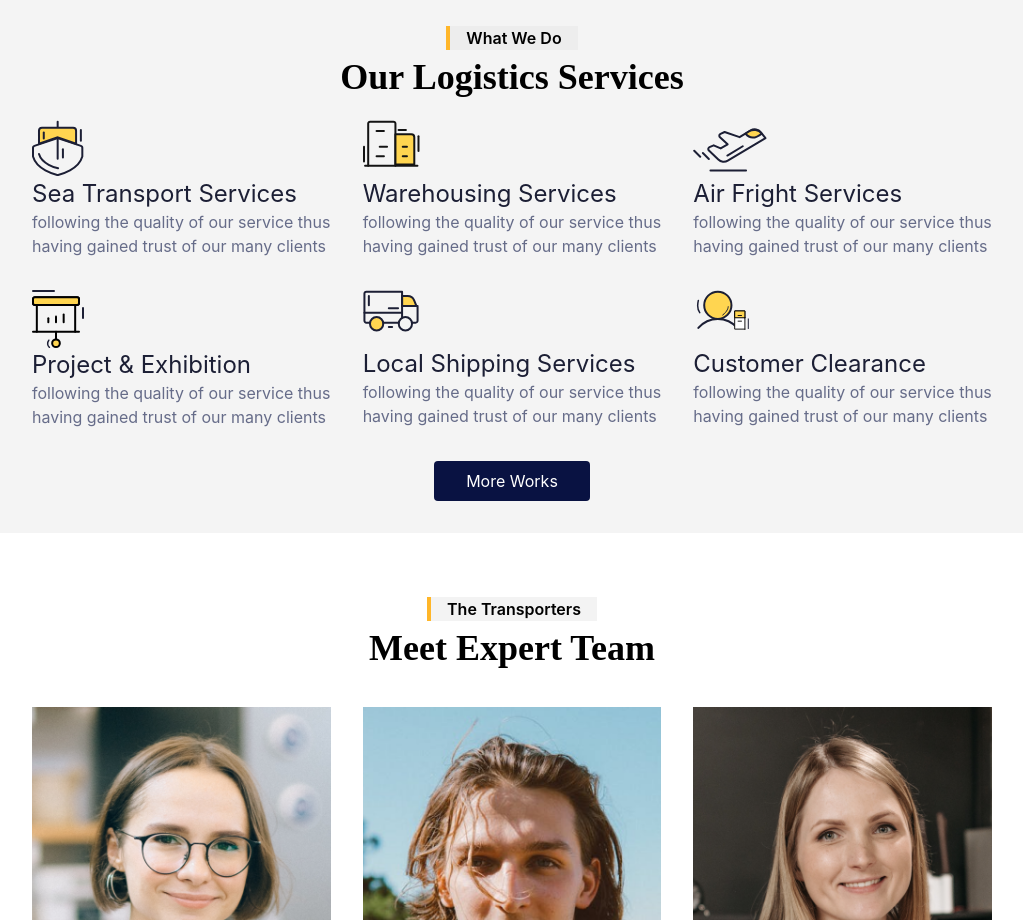
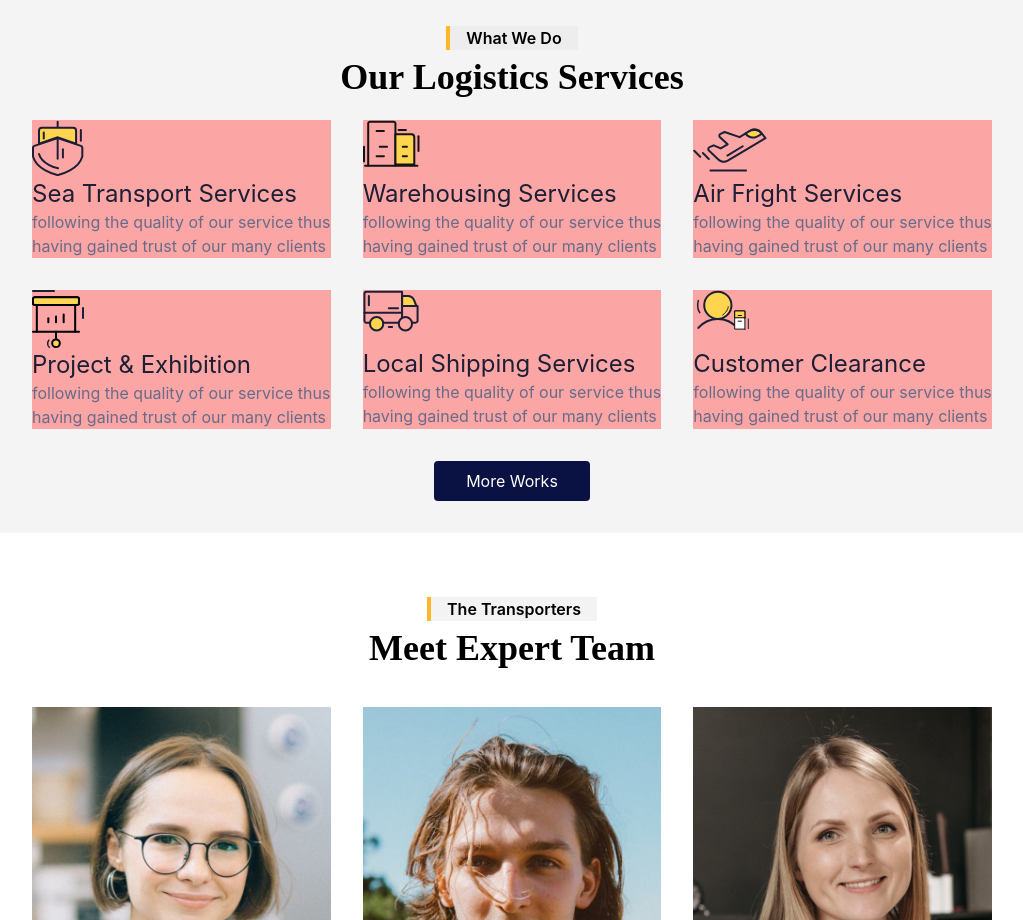
Before and after one commit to smartcollins/logistics, a React (Create React App) app: page /about in a window 1280 px wide. Shown: the part 1220-2140 px from the top of the page, without its empty margins (128-1151 px from the left). Built offline with nearby package versions, Linux system fonts and the light colour scheme.

Commit message:
modified Work

```diff
--- a/src/component/Work.jsx
+++ b/src/component/Work.jsx
@@ -2,26 +2,27 @@ import React from "react";
 import color from "../data/color";
 import work from "../data/work";
 
-const Work = ({ start, end }) => {
+const Work = ({ start, end,home}) => {
   return (
     <div className="space-y-8">
-      <div className=" space-y-4 gap-8 md:space-y-0 md:grid md:grid-cols-2 lg:grid-cols-3 mx-auto">
+      <div className= {home?"w-full":"space-y-4 gap-8 md:space-y-0 md:grid md:grid-cols-2 lg:grid-cols-3 mx-auto"}>
         {work.slice(start, end).map((item, idx) => (
-          <div key={idx} className="group md:text-left">
-            <img className="mx-auto md:m-0" src={item.icon} alt="icon-logo" />
-            <p className=" text-[#1c1f35] group-hover:text-[#ffb82b] text-2xl capitalize">
-              {item.txt}
-            </p>
-            <p style={{ color: color.grayTxt }}>following the quality of our service thus having gained trust of our many clients</p>
+          <div key={idx} className={home?"group md:text-left flex gap-4 items-start bg-red-300":"group md:text-left bg-red-300"}>
+            <div className={home?"w-2/5 bg-red-400":undefined}>
+              <img className={home?"mx-auto object-contain bg-red-500":"mx-auto md:m-0"} src={item.icon} alt="icon-logo" />
+            </div>
+            <div className={home?" border-l px-4":undefined}>
+              <p className=" text-[#1c1f35] group-hover:text-[#ffb82b] text-2xl capitalize">
+                {item.txt}
+              </p>
+              <p style={{ color: color.grayTxt }}>following the quality of our service thus having gained trust of our many clients</p>
+            </div>
           </div>
         ))}
       </div>
-      <button
-        style={{ background: color.blueBg }}
-        className="text-white py-2 px-8 rounded"
-      >
+      {home?undefined:<button style={{ background: color.blueBg }} className="text-white py-2 px-8 rounded">
         More Works
-      </button>
+      </button>}
     </div>
   );
 };
```
